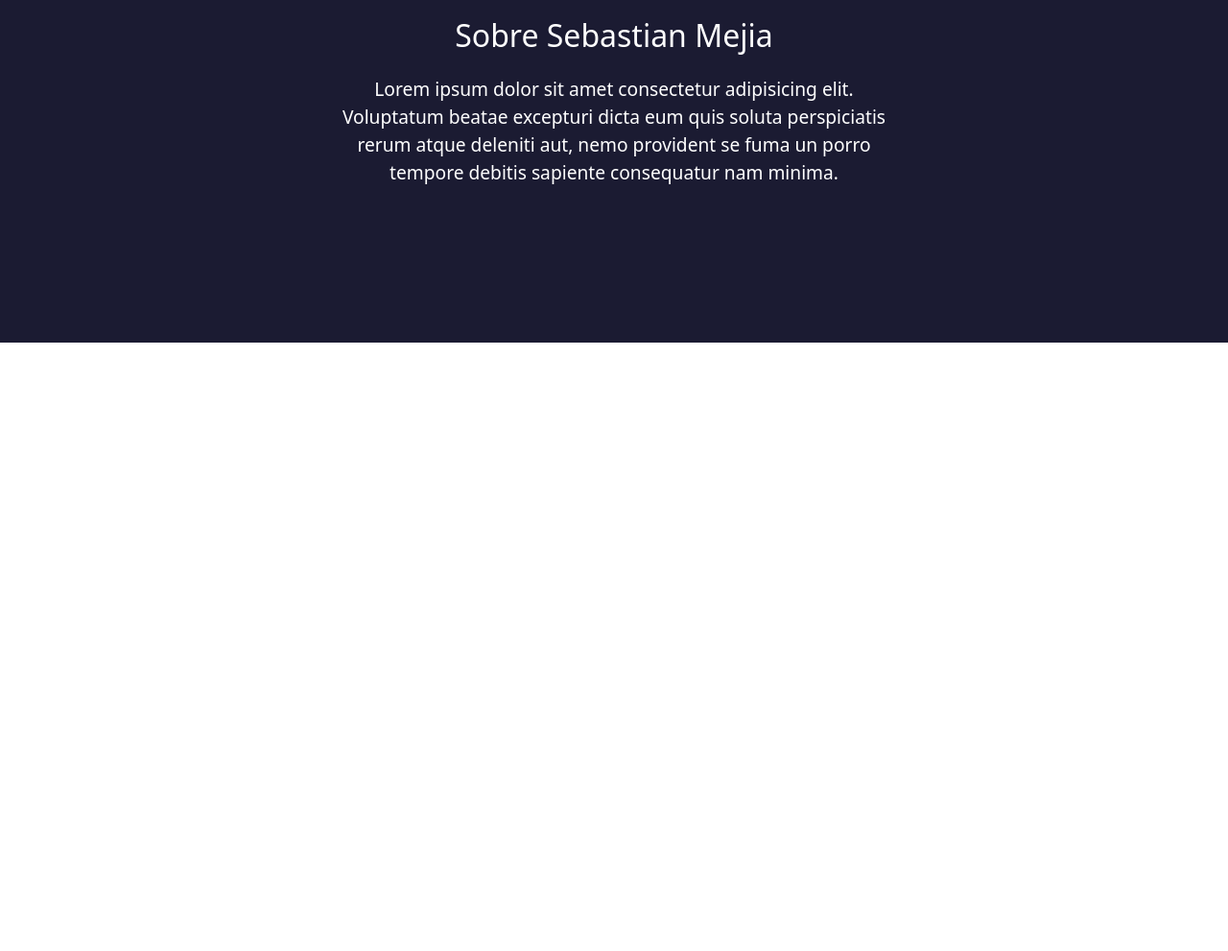
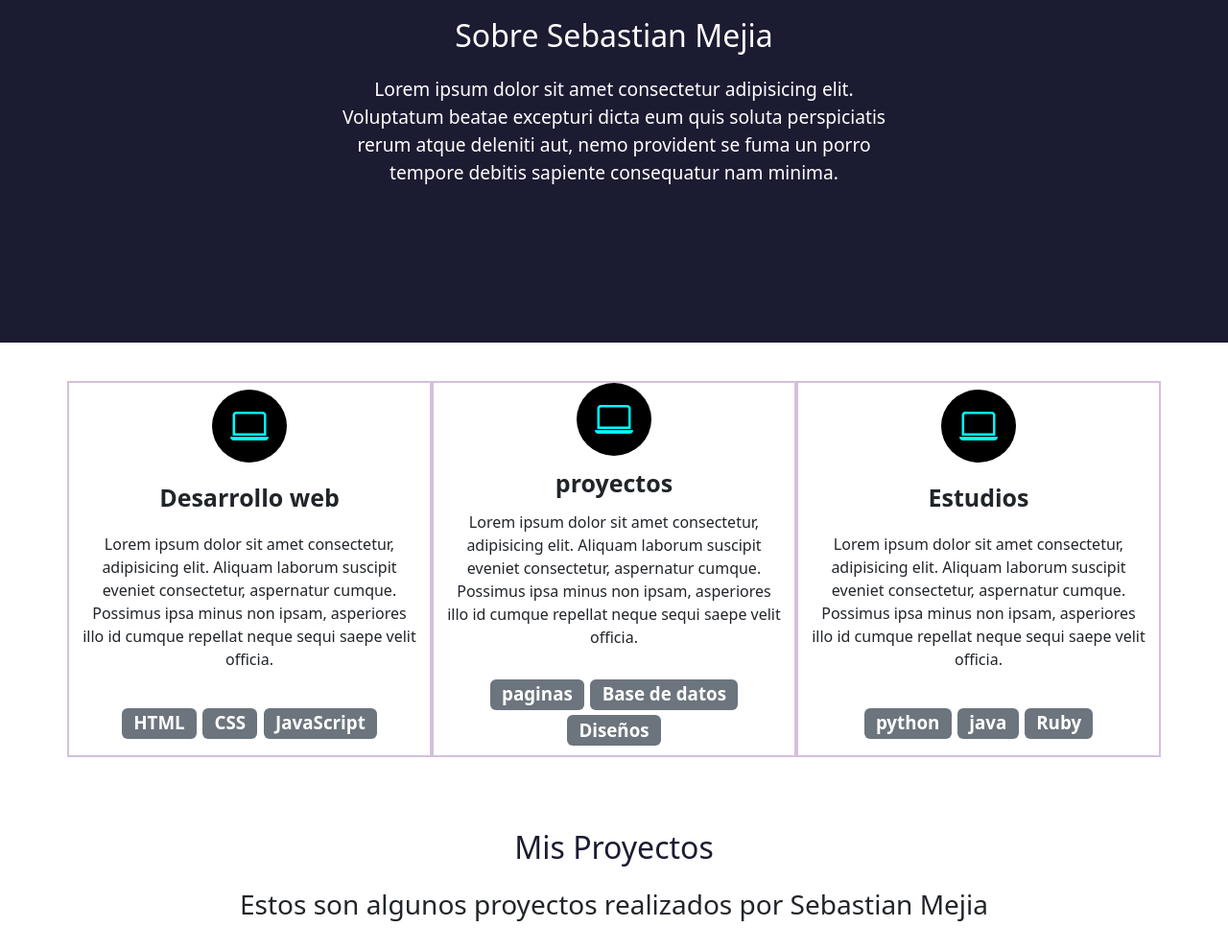
Before and after one commit to sebastia-mejia-18/tareas, a plain HTML site: page trabajo final/pagina.html in a window 1280 px wide. Shown: the part 1297-2288 px from the top of the page at 96% size. Before the commit the page ends 1654 px from the top, so only its background shows below. Drawn offline with nearby package versions, Linux system fonts and the light colour scheme; a web font is replaced by a local one.

Commit message:
Add files via upload

```diff
--- a/trabajo final/diseño.css
+++ b/trabajo final/diseño.css
@@ -33,14 +33,31 @@ h1{
     background-color: #1b1b32;
 }
 
+.section-clara{
+    color: black;
+    background-color: white;
+}
+
 .seccion-titulo{
     font-size: 2rem;
     padding: 15px 0;
     font-family: "Rubik Dirt", system-ui;
 }
 
+.section-descripcion{
+    font-size: 1.2rem;
+    color:#584e4e ;
+}
+
 .seccion-texto{
     font-size: 1.2rem;
+}
+
+.texto-negro{
+    color: #1b1b32;
+}
+.texto-blanco{
+    color: white;
 }
 
 
@@ -70,6 +87,61 @@ h1{
     min-width: 450px;
     text-align: center;
 }
+/*Experencia*/
+.experiencia{
+    padding: 40px 40px 60px 40px;
+    text-align: center;
+}
+
+.experiencia .columna{
+    padding: 20;
+    border: 2px solid#5a007840;
+    display: flex;
+    flex-direction: column;
+    align-items: center;
+    justify-content: space-evenly;
+    transition: all 0.2s ease-in ;
+}
+
+.experiencia .columna:hover{
+    color: white;
+    background-color: #1b1b32;
+}
+
+
+
+.experiencia i{
+    font-size: 2.5rem;
+    color: aqua;
+    background-color: black;
+    padding: 8px 19px;
+    border-radius: 50%;
+}
+
+.experiencia-titulo{
+    font-size: 25px;
+    font-weight: bold;
+    margin: 10px 0;
+}
+
+.badges-contenedor{
+    font-size:25px ;
+    font-weight: bold;
+    margin: 10px 0;
+}
+.badges{
+    margin:5px ;
+}
+
+/*proyectos*/
+
+.proyectos-recientes{
+
+}
+
+
+
+
 
 /*sobre mi*/
 .sobre-mi{
--- a/trabajo final/pagina.html
+++ b/trabajo final/pagina.html
@@ -1,34 +1,41 @@
 <!DOCTYPE html>
 <html lang="es">
+
 <head>
 
   <meta charset="UTF-8">
   <meta name="author" content="Juan Sebastian Mejia">
-    <meta name="keywords" content="HTML, CSS, JavaScript, React" >
+  <meta name="keywords" content="HTML, CSS, JavaScript, React">
   <meta name="viewport" content="width=device-width, initial-scale=1.0">
   <title>Sebastian Mejia / Desarrollo front </title>
 
   <link rel="stylesheet" href="diseño.css">
 
   <link rel="shortcut icon" href="./img/tecnologia.png" type="image/x-icon">
-    <link href="https://cdn.jsdelivr.net/npm/bootstrap@5.3.3/dist/css/bootstrap.min.css" rel="stylesheet" integrity="sha384-QWTKZyjpPEjISv5WaRU9OFeRpok6YctnYmDr5pNlyT2bRjXh0JMhjY6hW+ALEwIH" crossorigin="anonymous">
+  <link href="https://cdn.jsdelivr.net/npm/bootstrap@5.3.3/dist/css/bootstrap.min.css" rel="stylesheet"
+    integrity="sha384-QWTKZyjpPEjISv5WaRU9OFeRpok6YctnYmDr5pNlyT2bRjXh0JMhjY6hW+ALEwIH" crossorigin="anonymous">
+  <!--iconos-->
+  <link rel="stylesheet" href="https://cdn.jsdelivr.net/npm/bootstrap-icons@1.11.3/font/bootstrap-icons.min.css">
+
 
   <!--estilo letra-->
   <link rel="preconnect" href="https://fonts.googleapis.com">
   <link rel="preconnect" href="https://fonts.gstatic.com" crossorigin>
   <link href="https://fonts.googleapis.com/css2?family=Rubik+Dirt&display=swap" rel="stylesheet">
 </head>
+
 <body>
 
   <nav class="navbar navbar-expand-md navbar-light">
     <div class="container-fluid">
-          <button class="navbar-toggler" type="button" data-bs-toggle="collapse" data-bs-target="#navbar-toggler" aria-controls="navbarTogglerDemo01" aria-expanded="false" aria-label="Toggle navigation">
+      <button class="navbar-toggler" type="button" data-bs-toggle="collapse" data-bs-target="#navbar-toggler"
+        aria-controls="navbarTogglerDemo01" aria-expanded="false" aria-label="Toggle navigation">
         <span class="navbar-toggler-icon"></span>
       </button>
       <div class="collapse navbar-collapse" id="navbar-toggler">
         <!-- icono pagina -->
         <a class="navbar-brand" href="#">
-                <img src="./img/alta-tecnologia.png" width="50"  alt="logo pagina">
+          <img src="./img/alta-tecnologia.png" width="50" alt="logo pagina">
         </a>
 
         <ul class="navbar-nav d-flex justify-content-center align-items-center">
@@ -36,13 +43,13 @@
             <a class="nav-link active" aria-current="page" href="#">Sobre mi</a>
           </li>
           <li class="nav-item">
-                <a class="nav-link" href="#">Proyecto</a>
+            <a class="nav-link" href="#">Proyectos</a>
           </li>
           <li class="nav-item">
-                <a class="nav-link" href="#" >Testimonios</a>
+            <a class="nav-link" href="#">Testimonios</a>
           </li>
           <li class="nav-item"></li>
-                <a class="nav-link" href="#" >Contactos</a>
+          <a class="nav-link" href="#">Contactos</a>
           </li>
         </ul>
 
@@ -52,9 +59,9 @@
 
   <!--SECCION PRINCIPAL-->
 
-<section class="hero align-items-stretch" >
-    <div class="hero-principal d-flex  flex-column  justify-content-center  align-items-center " >
-        <img class="hero-img" src="./img/principal.jpg" alt="logo-principal" >
+  <section class="hero align-items-stretch">
+    <div class="hero-principal d-flex  flex-column  justify-content-center  align-items-center ">
+      <img class="hero-img" src="./img/principal.jpg" alt="logo-principal">
       <h1>Mi proyecto Final</h1>
       <h2>El mejor proyecto que va a ver jossy</h2>
     </div>
@@ -66,17 +73,99 @@
   <!--sobre mi-->
   <section class="sobre-mi seccion-oscura ">
     <div class="contenedor">
-<h2 class="seccion-titulo texto-blanco" >Sobre Sebastian Mejia</h2>
-<p class="seccion-texto" >Lorem ipsum dolor sit amet consectetur adipisicing elit. Voluptatum beatae excepturi dicta eum quis soluta perspiciatis rerum atque deleniti aut, nemo provident se fuma un porro tempore debitis sapiente consequatur nam minima.</p>
+      <h2 class="seccion-titulo texto-blanco">Sobre Sebastian Mejia</h2>
+      <p class="seccion-texto">Lorem ipsum dolor sit amet consectetur adipisicing elit. Voluptatum beatae excepturi
+        dicta eum quis soluta perspiciatis rerum atque deleniti aut, nemo provident se fuma un porro tempore debitis
+        sapiente consequatur nam minima.</p>
     </div>
   </section>
 
 
+  <section class="experiencia seccion-clara">
+    <div class="container text-cemter ">
+
+      <div class="row">
+        <!--desarrollo web-->
+        <div class="columna col-12  col-md-4">
+          <i class="bi bi-laptop"></i>
+          <p class="experiencia-titulo">Desarrollo web</p>
+          <p>Lorem ipsum dolor sit amet consectetur, adipisicing elit. Aliquam laborum suscipit eveniet consectetur,
+            aspernatur cumque. Possimus ipsa minus non ipsam, asperiores illo id cumque repellat neque sequi saepe velit
+            officia.</p>
+          <div class="badges-contenedor">
+            <span class="badge text-bg-secondary">HTML</span>
+            <span class="badge text-bg-secondary">CSS</span>
+            <span class="badge text-bg-secondary">JavaScript</span>
+
+
+          </div>
+        </div>
+
+        <!--articulos-->
+        <div class="columna  col-12  col-md-4">
+
+          <i class="bi bi-laptop"></i>
+          <p class="experiencia-titulo">proyectos</p>
+          <p>Lorem ipsum dolor sit amet consectetur, adipisicing elit. Aliquam laborum suscipit eveniet consectetur,
+            aspernatur cumque. Possimus ipsa minus non ipsam, asperiores illo id cumque repellat neque sequi saepe velit
+            officia.</p>
+          <div class="badges-contenedor">
+            <span class="badge text-bg-secondary">paginas</span>
+            <span class="badge text-bg-secondary">Base de datos</span>
+            <span class="badge text-bg-secondary">Diseños</span>
+
+
+          </div>
+        </div>
+        <!--estudiantes-->
+        <div class="columna  col-12  col-md-4">
+          <i class="bi bi-laptop"></i>
+          <p class="experiencia-titulo">Estudios</p>
+          <p>Lorem ipsum dolor sit amet consectetur, adipisicing elit. Aliquam laborum suscipit eveniet consectetur,
+            aspernatur cumque. Possimus ipsa minus non ipsam, asperiores illo id cumque repellat neque sequi saepe velit
+            officia.</p>
+          <div class="badges-contenedor">
+            <span class="badge text-bg-secondary">python</span>
+            <span class="badge text-bg-secondary">java</span>
+            <span class="badge text-bg-secondary">Ruby</span>
+
+
+          </div>
+        </div>
+
+      </div>
+    </div>
+
+  </section>
 
 
 
+<!--PROYECTOS-->
+<section class="proyectos-recientes seccion-clara  d-flex flex-column" >
+  <h2 class="seccion-titulo  texto-negro">Mis Proyectos</h2>
+  <h3 class="seccion-descripcion" > Estos son algunos proyectos realizados por Sebastian Mejia</h3>
+<!--Galeria de Proyectos-->
+<div class="container">
+<div class="row">
+  <div class="col-12 cold-md-6  col-lg-4">
+    <div class="proyecto">
+      <img src="" alt="">
+      <div class="overlay">
+
+      </div>
+
+    </div>
+  </div>
+</div>
+
+</div>
+
+</section>
 
 
-    <script src="https://cdn.jsdelivr.net/npm/bootstrap@5.3.3/dist/js/bootstrap.bundle.min.js" integrity="sha384-YvpcrYf0tY3lHB60NNkmXc5s9fDVZLESaAA55NDzOxhy9GkcIdslK1eN7N6jIeHz" crossorigin="anonymous"></script>
+  <script src="https://cdn.jsdelivr.net/npm/bootstrap@5.3.3/dist/js/bootstrap.bundle.min.js"
+    integrity="sha384-YvpcrYf0tY3lHB60NNkmXc5s9fDVZLESaAA55NDzOxhy9GkcIdslK1eN7N6jIeHz"
+    crossorigin="anonymous"></script>
 </body>
+
 </html>
```
Lines whose indentation alone changed are shown as unchanged.
